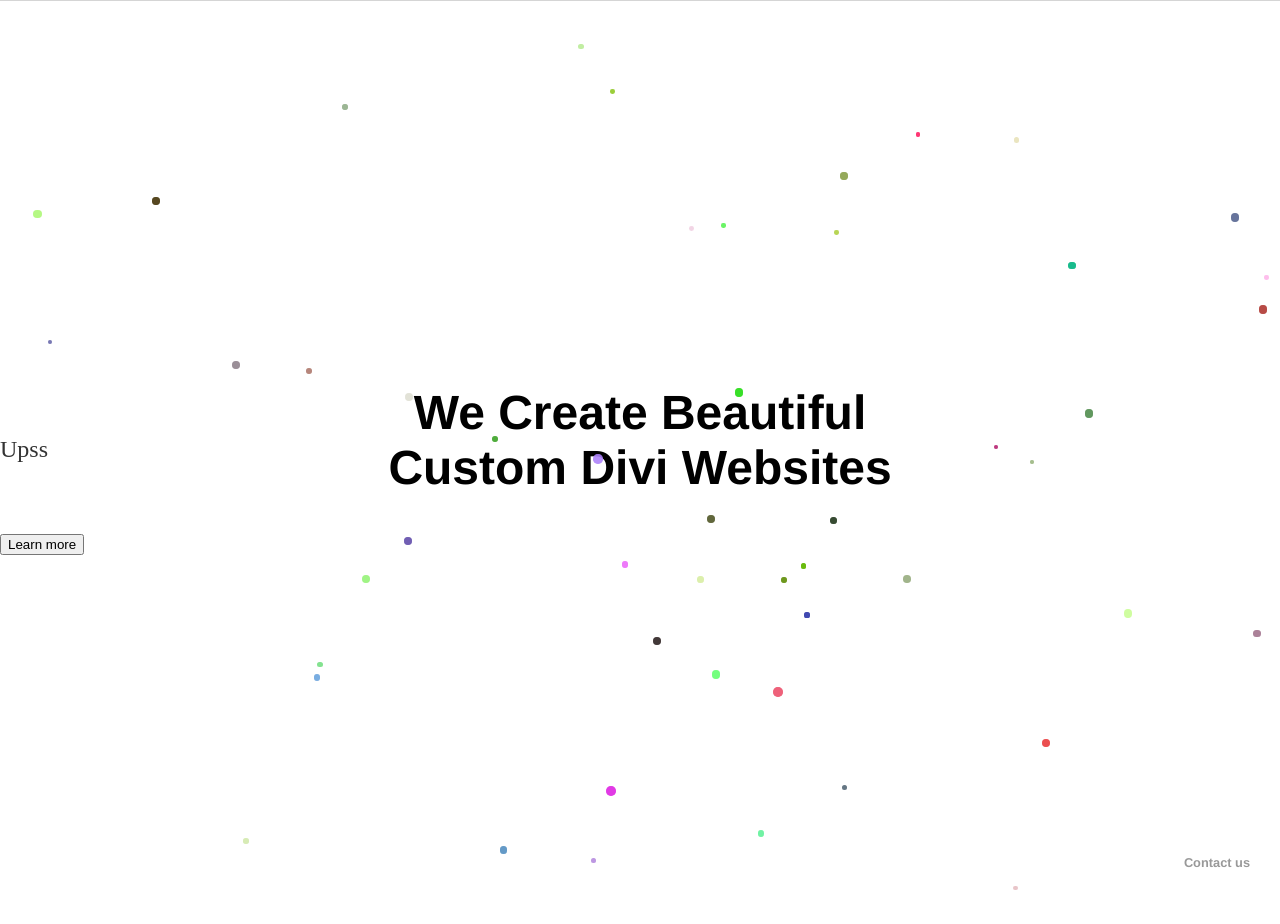
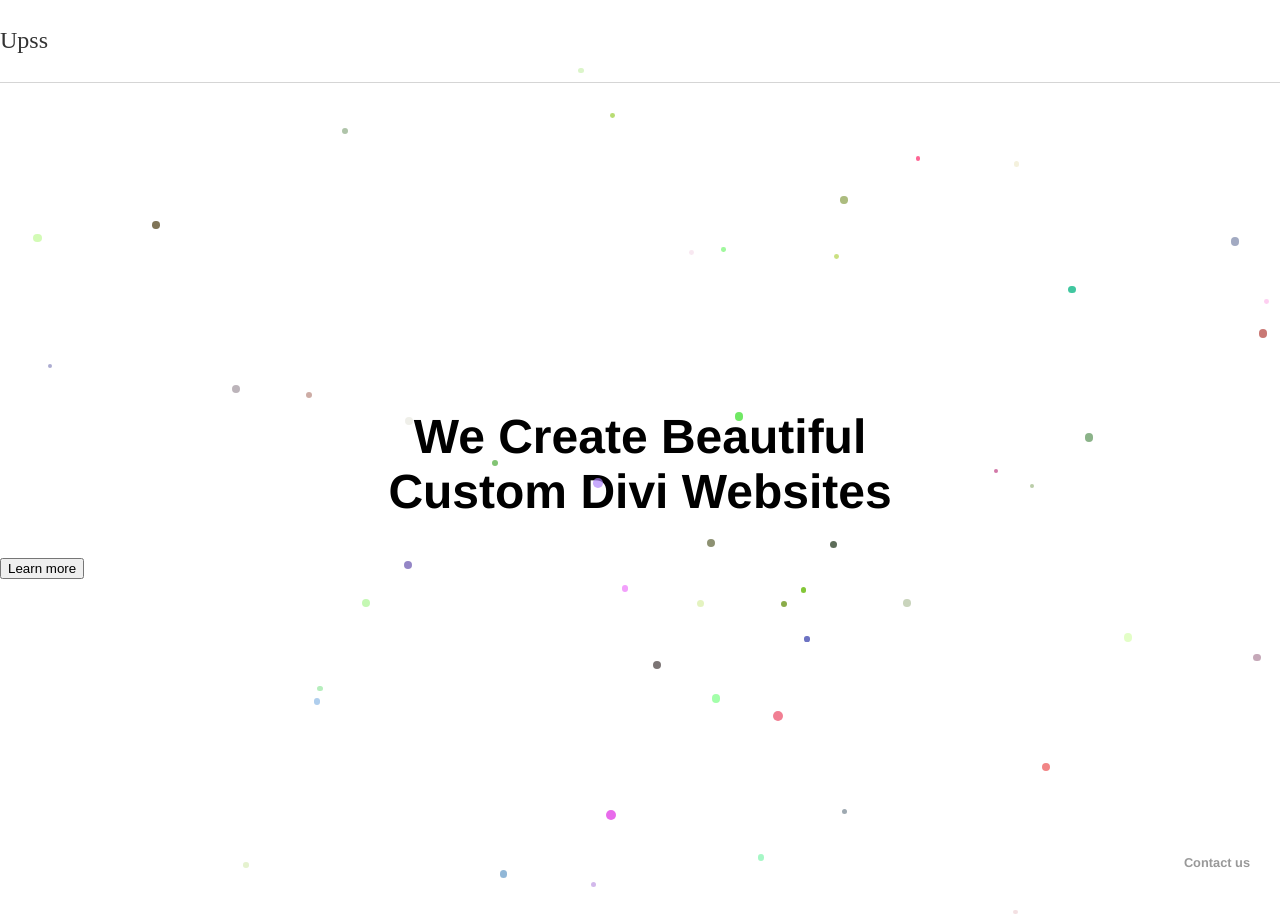
Before and after one commit to pagealchemy/pa, a Jekyll site: the page built from index.html, in a window 1280 px wide. Built offline with Jekyll 4.4.1, drawn with Linux system fonts in a browser that asks for light colours; before the commit the page ends 900 px from its top, so only the background shows below that.

Commit message:
Update default.html

```diff
--- a/_layouts/default.html
+++ b/_layouts/default.html
@@ -20,10 +20,9 @@
 			</section>
 
 			<section id="bottom">
-				<div class="outer">
-					<div class="middle">
+				<div>
 						<p>Upss</p>
-					</div>
+
 				</div>
 			</section>
 			</div>
```
